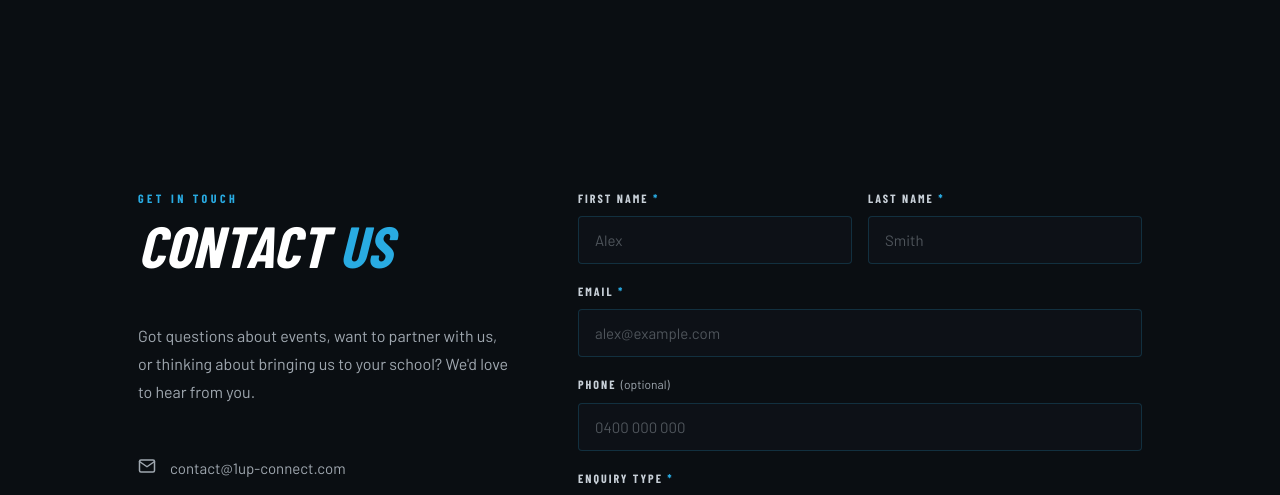
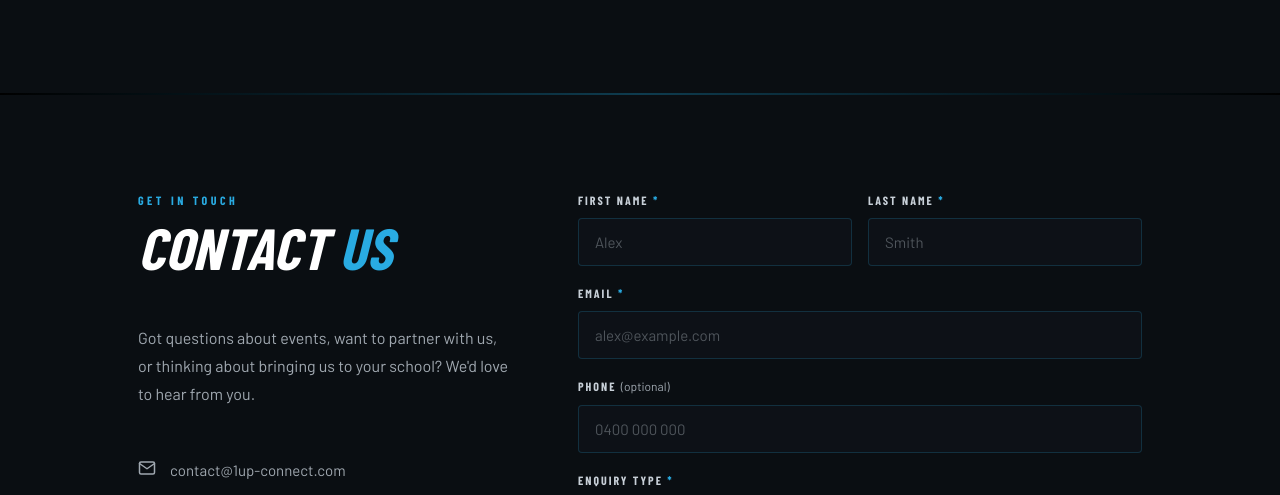
Before and after one commit to 1up-connect/1up-connect-WEBSITE, a website: page public/index.html in a window 1280 px wide. Shown: the part 2481-2976 px from the top of the page. Drawn offline with nearby package versions, Linux system fonts and the light colour scheme; a web font is replaced by a local one.

Commit message:
Add divider between events and contact sections

```diff
--- a/public/index.html
+++ b/public/index.html
@@ -159,6 +159,9 @@
       </div>
     </section>
 
+    <!-- SECTION DIVIDER -->
+    <div aria-hidden="true" style="height:2px;background:linear-gradient(to right,transparent,rgba(41,171,226,0.35),transparent);margin:0;"></div>
+
     <!-- CONTACT -->
     <section id="contact" class="section-dark" aria-labelledby="contact-heading">
       <div class="section-inner">
```
